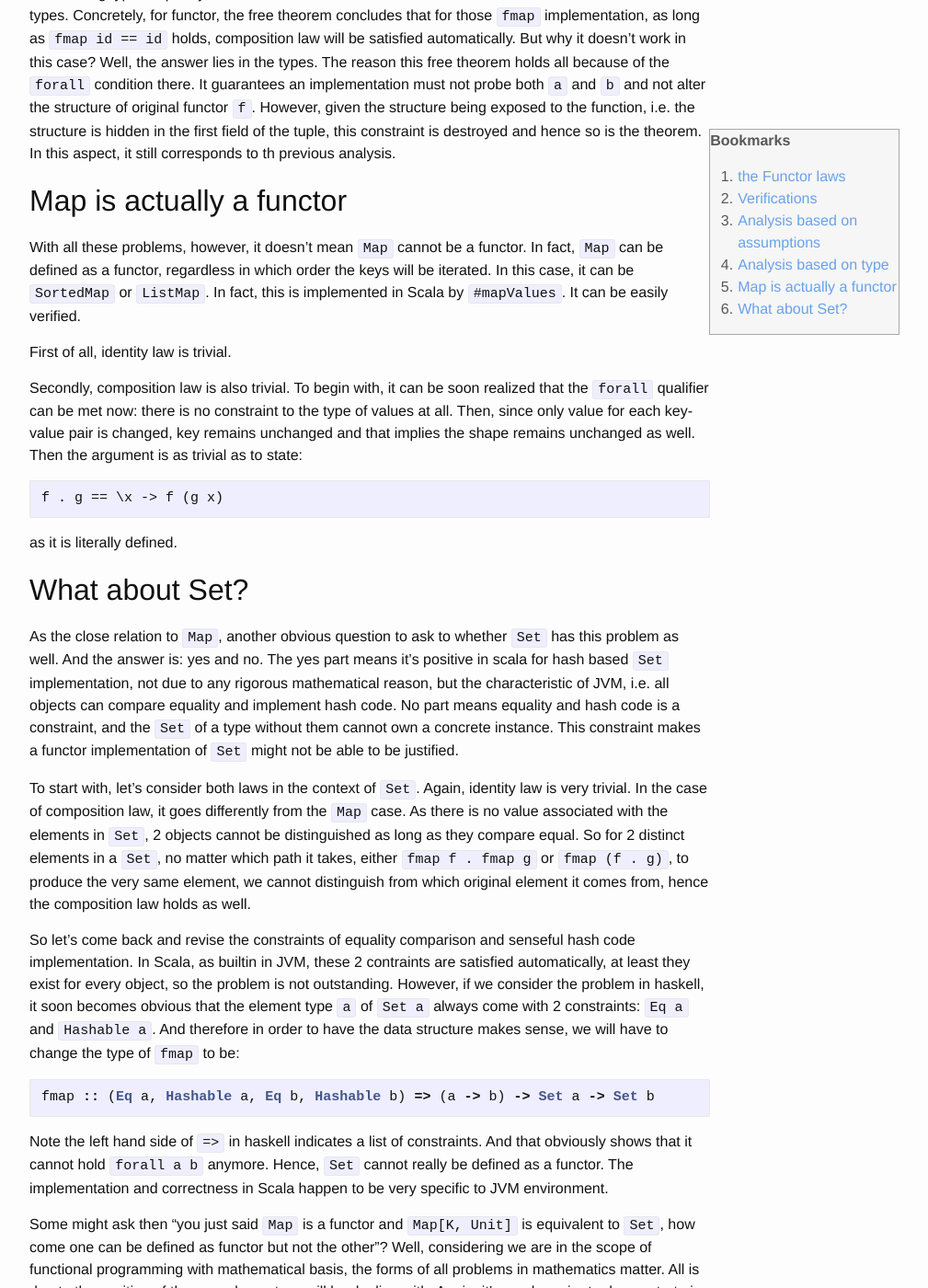
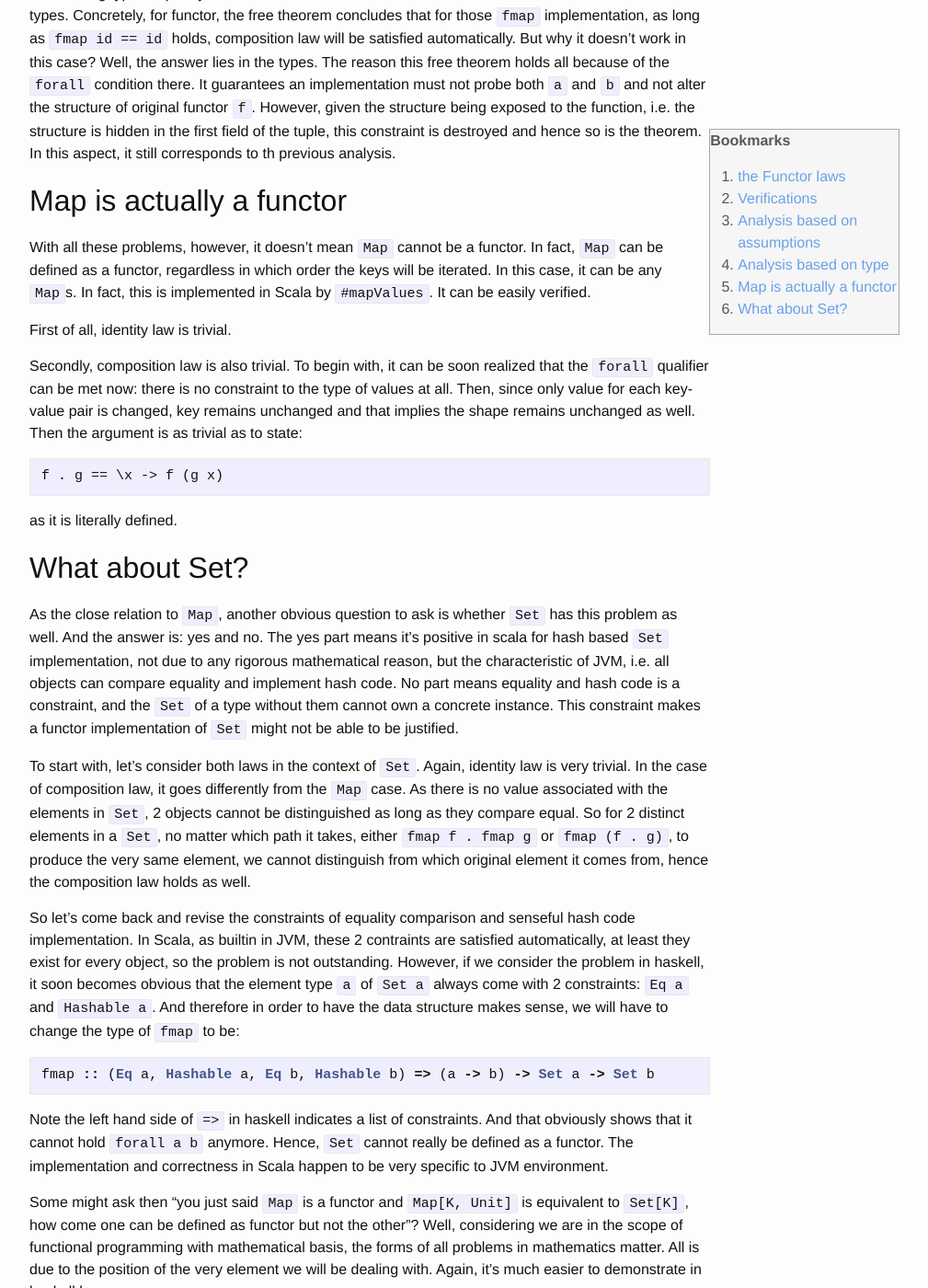
Before and after one commit to HuStmpHrrr/HuStmpHrrr.github.io, a Jekyll site: the page built from _posts/2016-10-21-scala-map.markdown, in a window 1280 px wide and 1400 px high, scrolled down 3805 px. Shown: the whole window at 92% size, without its empty margins (238-1247 px from the left). Built offline with Jekyll 4.4.1, drawn with Linux system fonts in a browser that asks for light colours; nearby versions of some CDN libraries; some of the changed text lies outside the part shown.

Commit message:
fix some typo

```diff
--- a/_posts/2016-10-21-scala-map.markdown
+++ b/_posts/2016-10-21-scala-map.markdown
@@ -181,7 +181,7 @@
 ## Map is actually a functor
 
 With all these problems, however, it doesn't mean `Map` cannot be a functor. In fact, `Map` can be defined as a
-functor, regardless in which order the keys will be iterated. In this case, it can be `SortedMap` or `ListMap`. In fact,
+functor, regardless in which order the keys will be iterated. In this case, it can be any `Map`s. In fact,
 this is implemented in Scala by `#mapValues`. It can be easily verified.
 
 First of all, identity law is trivial.
@@ -200,7 +200,7 @@
 
 ## What about Set?
 
-As the close relation to `Map`, another obvious question to ask to whether `Set` has this problem as well. And the
+As the close relation to `Map`, another obvious question to ask is whether `Set` has this problem as well. And the
 answer is: yes and no. The yes part means it's positive in scala for hash based `Set` implementation, not due to
 any rigorous mathematical reason, but the characteristic of JVM, i.e. all objects can compare equality and implement
 hash code. No part means equality and hash code is a constraint, and the `Set` of a type without them cannot own a
@@ -227,7 +227,7 @@
 Scala happen to be very specific to JVM environment.
 
 
-Some might ask then "you just said `Map` is a functor and `Map[K, Unit]` is equivalent to `Set`, how come one can be
+Some might ask then "you just said `Map` is a functor and `Map[K, Unit]` is equivalent to `Set[K]`, how come one can be
 defined as functor but not the other"? Well, considering we are in the scope of functional programming with
 mathematical basis, the forms of all problems in mathematics matter. All is due to the position of the very element we
 will be dealing with. Again, it's much easier to demonstrate in haskell language:
```
Also changed, not shown: other parts of _posts/2016-10-21-scala-map.markdown (+1 -1 lines).
